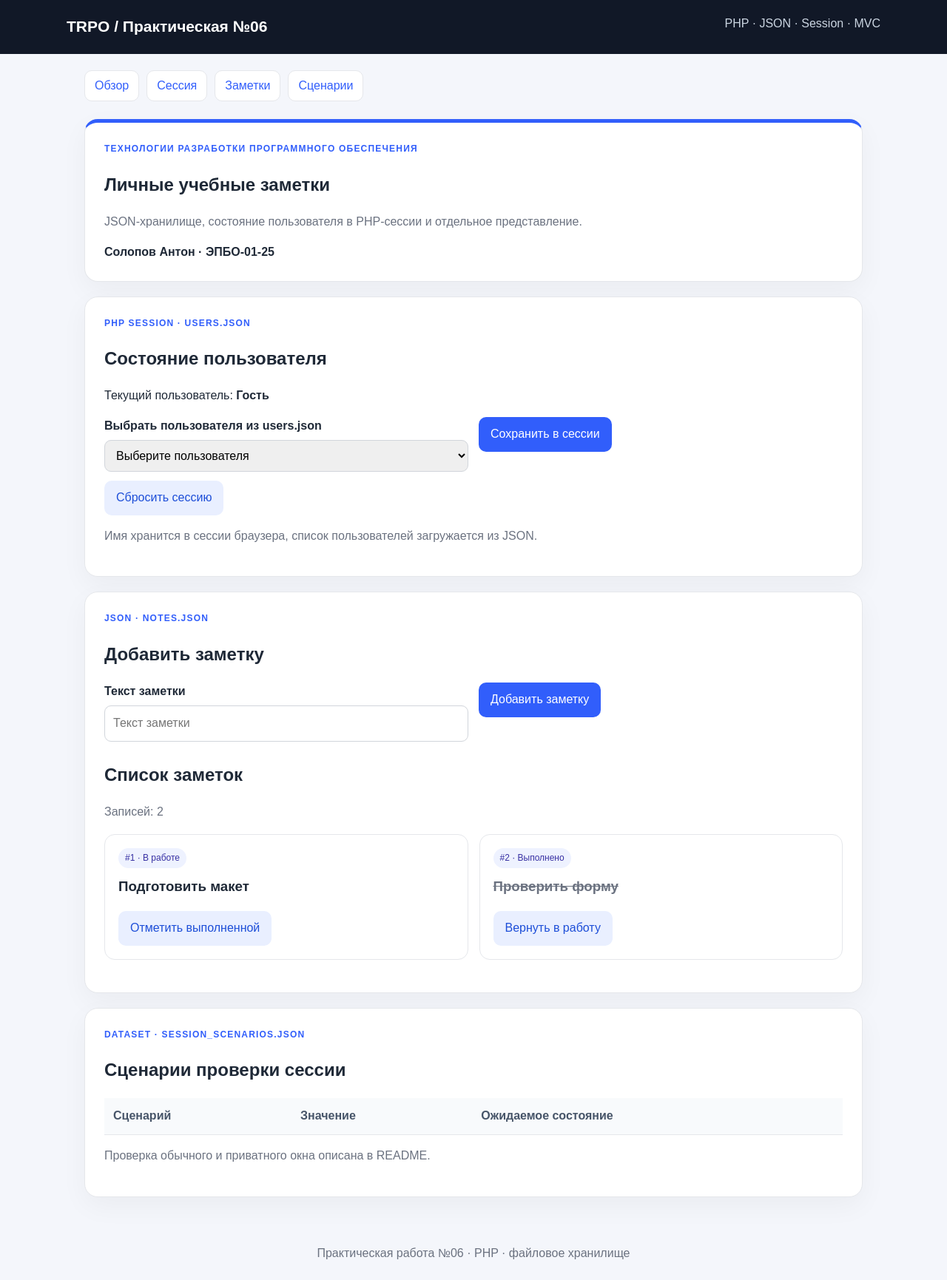
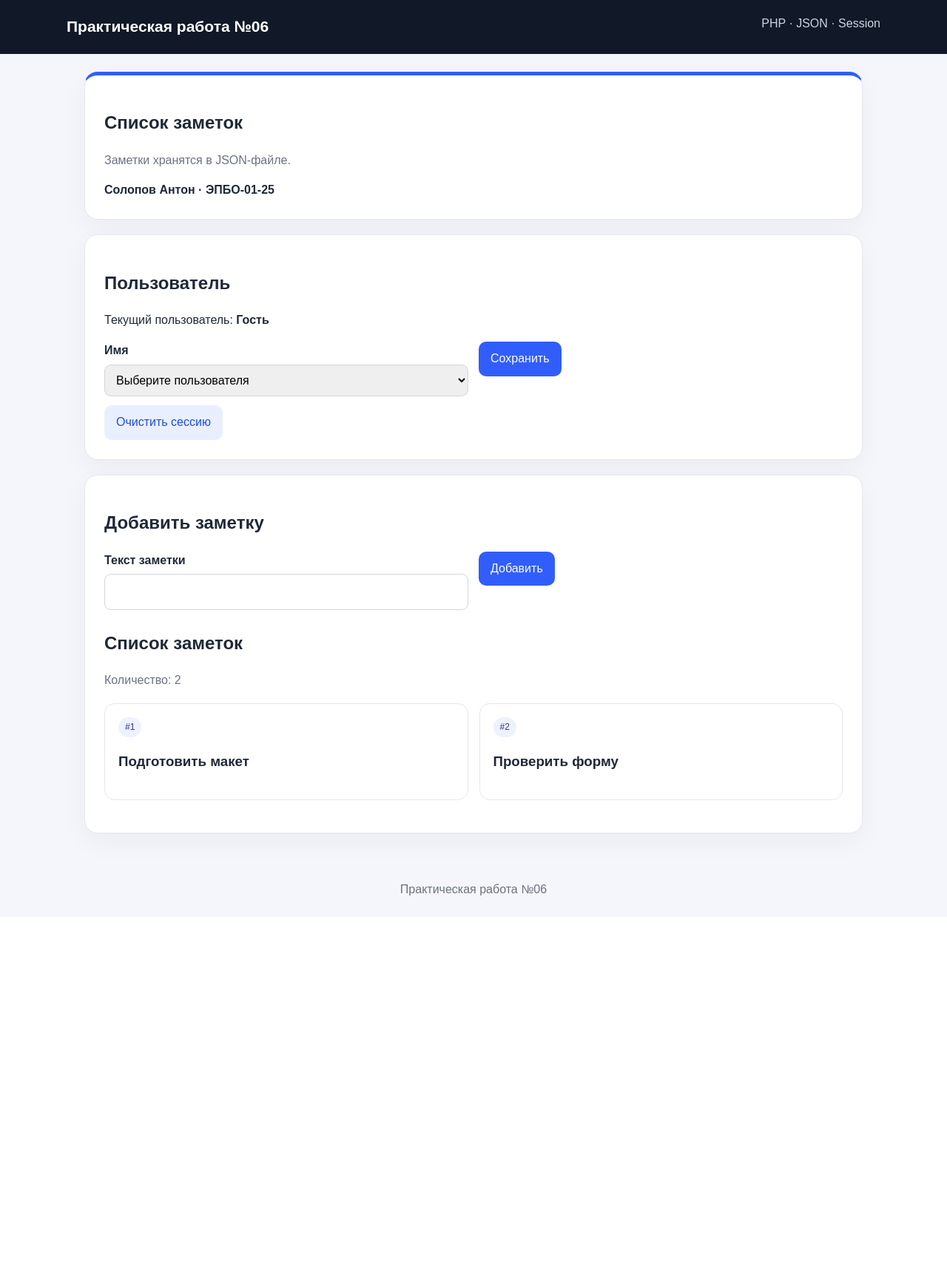
Before and after one commit to solopoof/solopov-trpo-06, a PHP site: page / in a window 1280 px wide. Shown: the whole page at 74% size. After the commit the page ends 1211 px from the top, so only its background shows below. Run offline with PHP 8.4, Linux system fonts and the light colour scheme; data that the repository does not hold is empty.

Commit message:
refactor: remove features outside assignment requirements

```diff
--- a/templates/notes.php
+++ b/templates/notes.php
@@ -1,7 +1,7 @@
-<!doctype html><html lang="ru"><head><meta charset="utf-8"><meta name="viewport" content="width=device-width,initial-scale=1"><title>Учебные заметки — ТРПО 06</title><link rel="stylesheet" href="/assets/styles.css"></head><body>
-<header class="site-header"><div class="brand">TRPO / Практическая №06</div><div class="tag">PHP · JSON · Session · MVC</div></header><nav class="site-nav"><a href="#overview">Обзор</a><a href="#session">Сессия</a><a href="#notes">Заметки</a><a href="#scenarios">Сценарии</a></nav>
-<main class="wrap"><section class="hero" id="overview"><div class="eyebrow">Технологии разработки программного обеспечения</div><h1>Личные учебные заметки</h1><p class="muted">JSON-хранилище, состояние пользователя в PHP-сессии и отдельное представление.</p><strong>Солопов Антон · ЭПБО-01-25</strong></section>
-<?php if($storageError!==''):?><div class="notice error"><?=e($storageError)?> Проверьте файлы в папке dataset.</div><?php endif;?><?php if($error!==''):?><div class="notice error"><?=e($error)?></div><?php endif;?><?php if($message!==''):?><div class="notice success"><?=e($message)?></div><?php endif;?>
-<section class="panel" id="session"><div class="eyebrow">PHP Session · users.json</div><h2>Состояние пользователя</h2><p>Текущий пользователь: <strong><?=e($displayName)?></strong></p><form method="post" class="form-grid"><input type="hidden" name="action" value="set_name"><div class="field"><label for="user_id">Выбрать пользователя из users.json</label><select id="user_id" name="user_id" required><option value="">Выберите пользователя</option><?php foreach($users as $u):?><option value="<?=(int)$u['id']?>" <?=$displayName===($u['name']??'')?'selected':''?>><?=e($u['name']??'')?></option><?php endforeach;?></select></div><div><button>Сохранить в сессии</button></div></form><form method="post" style="margin-top:12px"><input type="hidden" name="action" value="clear"><button class="secondary">Сбросить сессию</button></form><p class="muted">Имя хранится в сессии браузера, список пользователей загружается из JSON.</p></section>
-<section class="panel" id="notes"><div class="eyebrow">JSON · notes.json</div><h2>Добавить заметку</h2><form method="post" class="form-grid"><input type="hidden" name="action" value="add"><div class="field"><label for="title">Текст заметки</label><input id="title" name="title" maxlength="180" required placeholder="Текст заметки"></div><div><button>Добавить заметку</button></div></form><h2 style="margin-top:26px">Список заметок</h2><p class="muted">Записей: <?=count($notes)?></p><?php if($notes===[]):?><div class="empty">Заметок нет или хранилище недоступно.</div><?php else:?><div class="cards"><?php foreach($notes as $n):?><article class="card"><span class="pill">#<?=(int)$n['id']?> · <?=!empty($n['done'])?'Выполнено':'В работе'?></span><h3 style="margin-top:10px;<?=!empty($n['done'])?'text-decoration:line-through;color:#6b7280':''?>"><?=e($n['title'])?></h3><form method="post"><input type="hidden" name="action" value="toggle"><input type="hidden" name="id" value="<?=(int)$n['id']?>"><button class="secondary"><?=!empty($n['done'])?'Вернуть в работу':'Отметить выполненной'?></button></form></article><?php endforeach;?></div><?php endif;?></section>
-<section class="panel" id="scenarios"><div class="eyebrow">Dataset · session_scenarios.json</div><h2>Сценарии проверки сессии</h2><div class="table-wrap"><table class="table"><thead><tr><th>Сценарий</th><th>Значение</th><th>Ожидаемое состояние</th></tr></thead><tbody><?php foreach($scenarios as $s):?><tr><td><?=e($s['scenario']??'')?></td><td><?=e($s['value']??'—')?></td><td><?=e($s['expected']??'')?></td></tr><?php endforeach;?></tbody></table></div><p class="muted">Проверка обычного и приватного окна описана в README.</p></section></main><footer class="site-footer">Практическая работа №06 · PHP · файловое хранилище</footer></body></html>
+<!doctype html><html lang="ru"><head><meta charset="utf-8"><meta name="viewport" content="width=device-width,initial-scale=1"><title>Заметки — ТРПО 06</title><link rel="stylesheet" href="/assets/styles.css"></head><body>
+<header class="site-header"><div class="brand">Практическая работа №06</div><div class="tag">PHP · JSON · Session</div></header>
+<main class="wrap"><section class="hero"><h1>Список заметок</h1><p class="muted">Заметки хранятся в JSON-файле.</p><strong>Солопов Антон · ЭПБО-01-25</strong></section>
+<?php if($storageError!==''):?><div class="notice error"><?=e($storageError)?></div><?php endif;?><?php if($error!==''):?><div class="notice error"><?=e($error)?></div><?php endif;?><?php if($message!==''):?><div class="notice success"><?=e($message)?></div><?php endif;?>
+<section class="panel"><h2>Пользователь</h2><p>Текущий пользователь: <strong><?=e($displayName)?></strong></p><form method="post" class="form-grid"><input type="hidden" name="action" value="set_name"><div class="field"><label for="user_id">Имя</label><select id="user_id" name="user_id" required><option value="">Выберите пользователя</option><?php foreach($users as $user):?><option value="<?=(int)$user['id']?>" <?=$displayName===($user['name']??'')?'selected':''?>><?=e($user['name']??'')?></option><?php endforeach;?></select></div><div><button>Сохранить</button></div></form><form method="post" style="margin-top:12px"><input type="hidden" name="action" value="clear"><button class="secondary">Очистить сессию</button></form></section>
+<section class="panel"><h2>Добавить заметку</h2><form method="post" class="form-grid"><input type="hidden" name="action" value="add"><div class="field"><label for="title">Текст заметки</label><input id="title" name="title" maxlength="180" required></div><div><button>Добавить</button></div></form><h2 style="margin-top:26px">Список заметок</h2><p class="muted">Количество: <?=count($notes)?></p><?php if($notes===[]):?><div class="empty">Заметок нет.</div><?php else:?><div class="cards"><?php foreach($notes as $note):?><article class="card"><span class="pill">#<?=(int)$note['id']?></span><h3><?=e($note['title'])?></h3></article><?php endforeach;?></div><?php endif;?></section>
+</main><footer class="site-footer">Практическая работа №06</footer></body></html>
```
